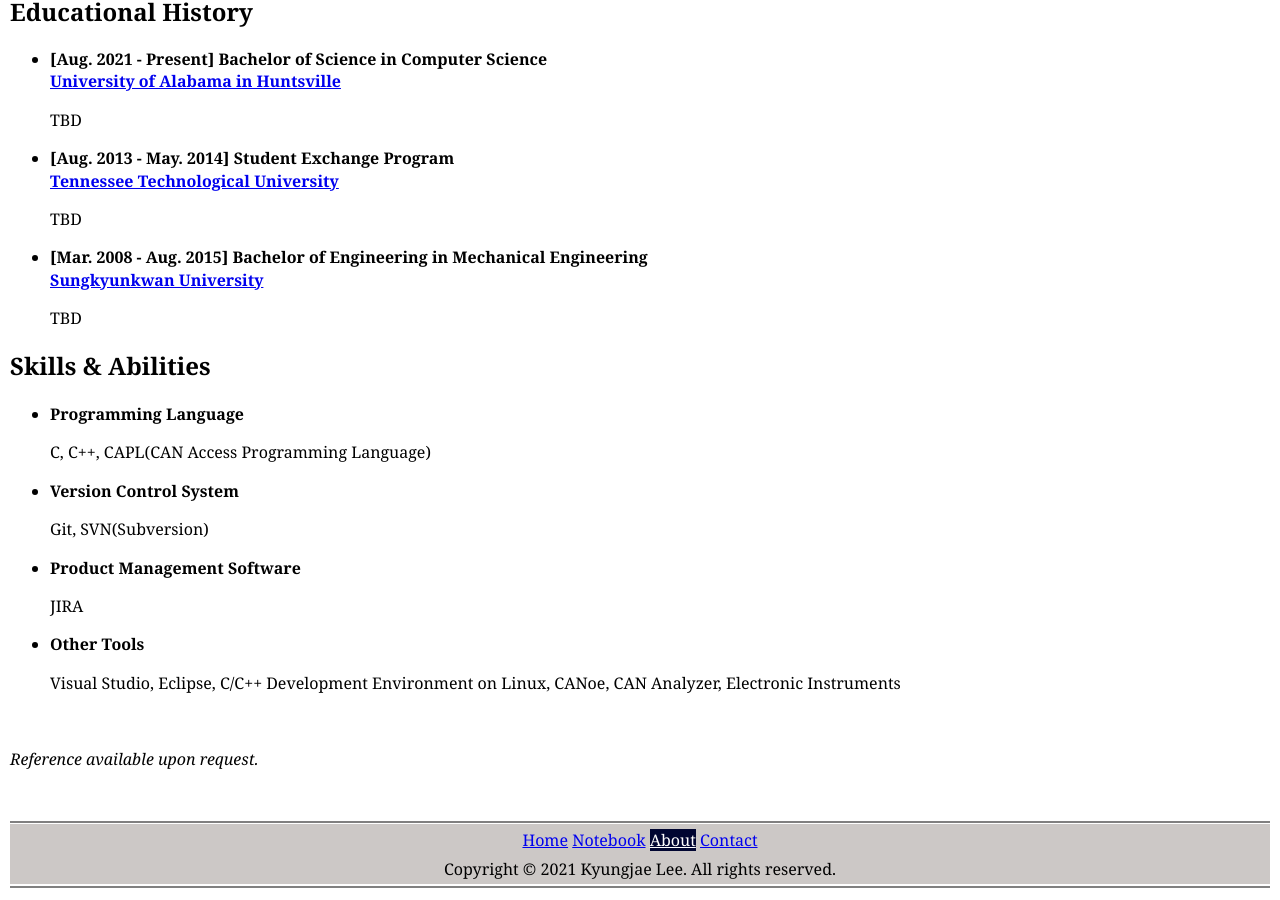
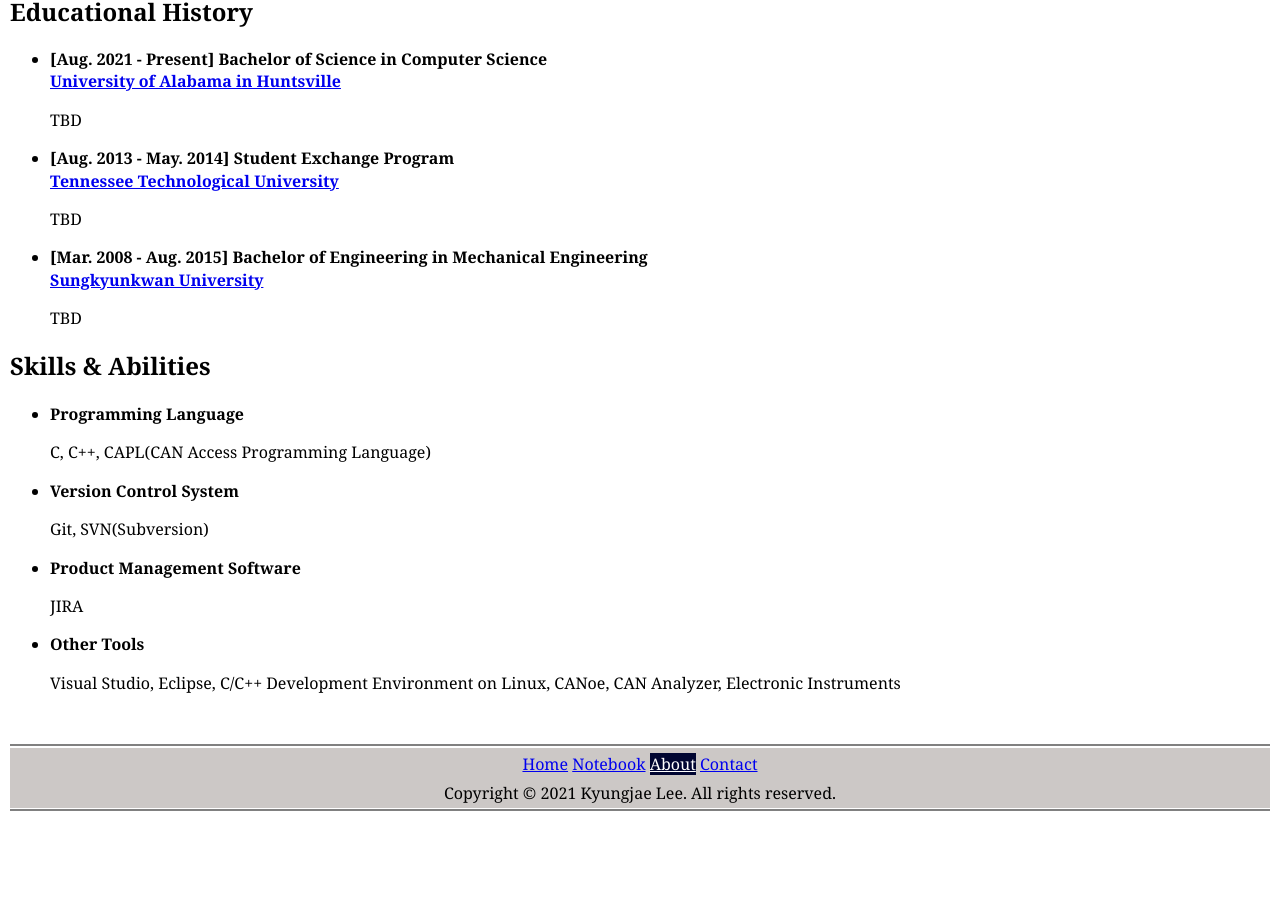
Before and after one commit to kyungjae-lee/kyungjae-lee.github.io, a Jekyll site: the page built from about.html, in a window 1280 px wide and 900 px high, scrolled down 783 px. Built offline with Jekyll 4.4.1, drawn with Linux system fonts in a browser that asks for light colours; after the commit the page ends 1606 px from its top, so only the background shows below that.

Commit message:
Update 'about.html'

```diff
--- a/about.html
+++ b/about.html
@@ -66,7 +66,3 @@
     <p>Visual Studio, Eclipse, C/C++ Development Environment on Linux, CANoe,
     CAN Analyzer, Electronic Instruments</p>
 </ul>
-
-<br>
-
-<p><i>Reference available upon request.</i></p>
```
